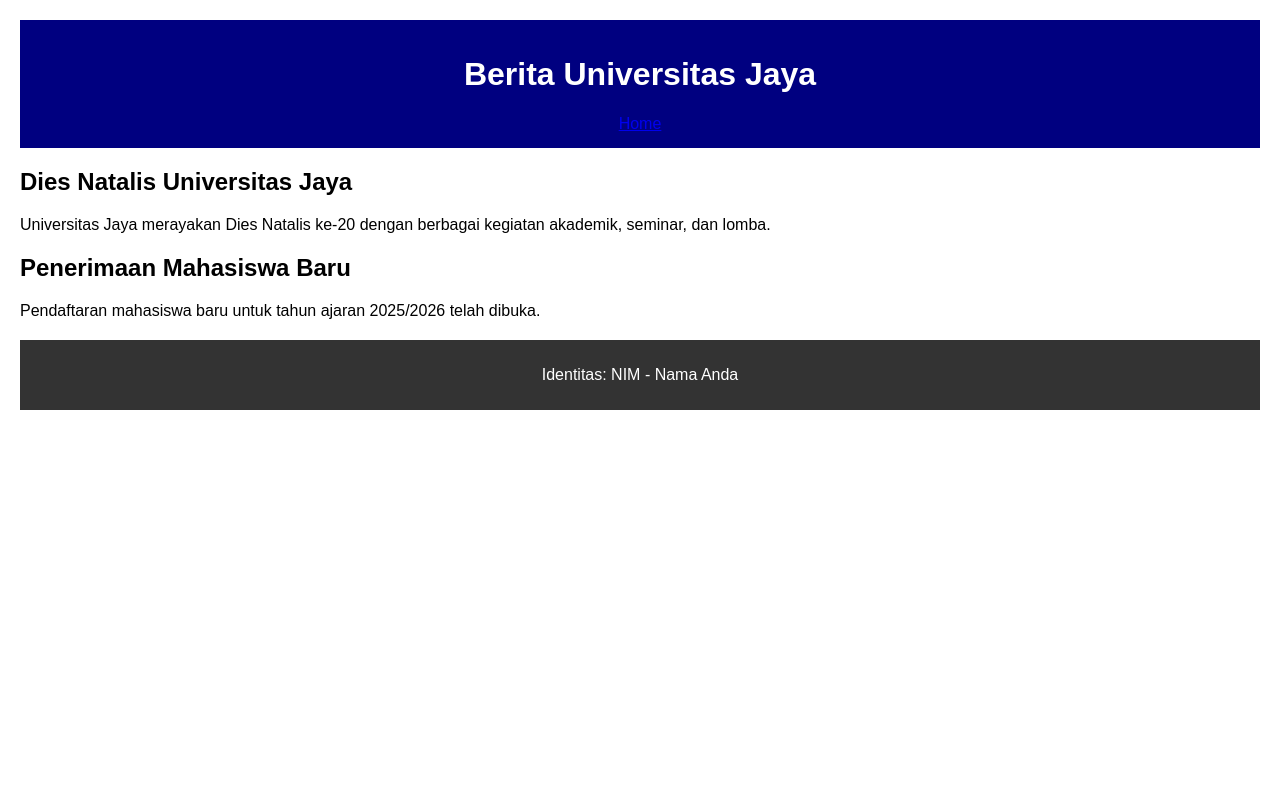
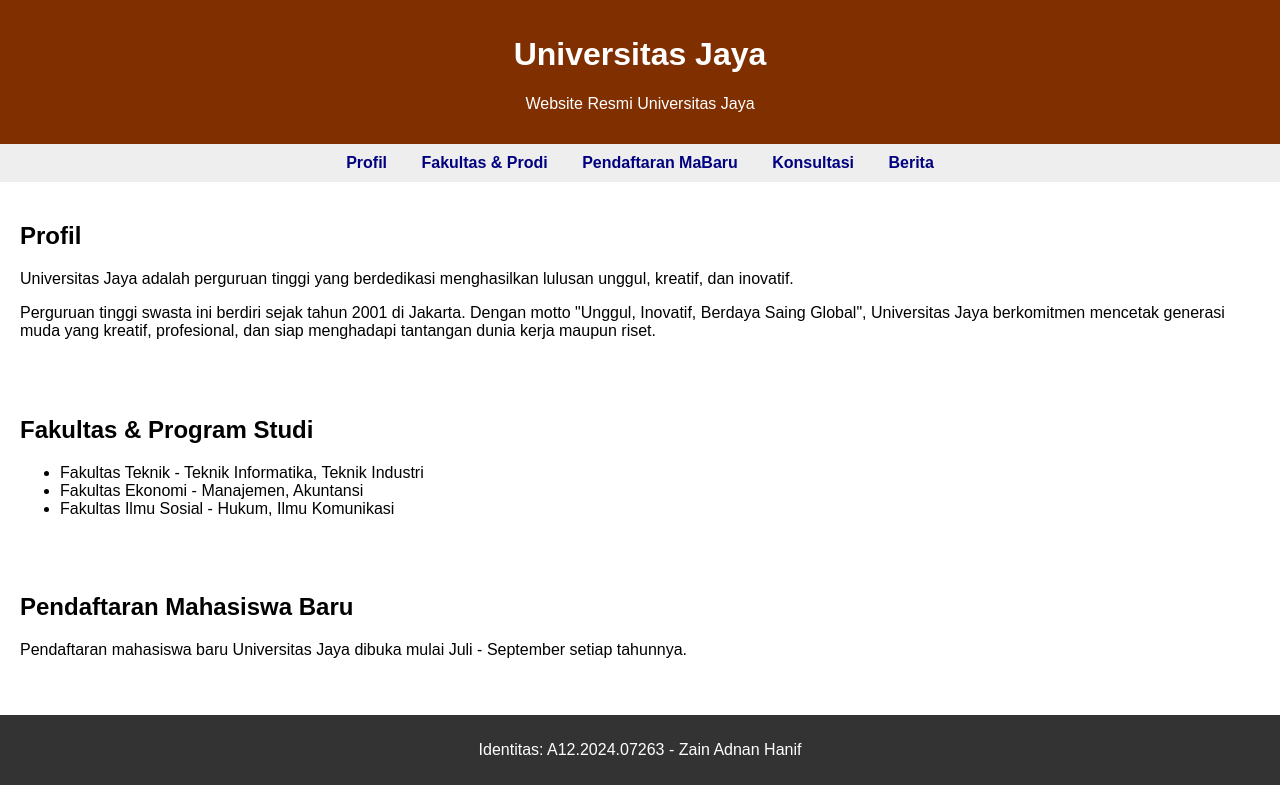
Before and after one commit to zenquessence/projek3, a plain HTML site: page berita.html in a window 1280 px wide. Drawn offline with Linux system fonts and the light colour scheme.

Commit message:
Update berita.html

```diff
--- a/berita.html
+++ b/berita.html
@@ -2,31 +2,52 @@
 <html lang="id">
 <head>
   <meta charset="UTF-8">
-  <title>Berita - Universitas Jaya</title>
+  <title>Universitas Jaya</title>
   <style>
-    body { font-family: Arial, sans-serif; margin: 20px; }
-    header { background: navy; color: white; padding: 15px; text-align: center; }
+    body { font-family: Arial, sans-serif; margin: 0; padding: 0; }
+    header { background: rgb(128, 47, 0); color: white; padding: 15px; text-align: center; }
+    nav { background: #eee; padding: 10px; text-align: center; }
+    nav a { margin: 0 15px; text-decoration: none; color: navy; font-weight: bold; }
     footer { background: #333; color: white; text-align: center; padding: 10px; margin-top: 20px; }
+    section { padding: 20px; }
   </style>
 </head>
 <body>
   <header>
-    <h1>Berita Universitas Jaya</h1>
-    <a href="index.html">Home</a>
+    <h1>Universitas Jaya</h1>
+    <p>Website Resmi Universitas Jaya</p>
   </header>
 
-  <article>
-    <h2>Dies Natalis Universitas Jaya</h2>
-    <p>Universitas Jaya merayakan Dies Natalis ke-20 dengan berbagai kegiatan akademik, seminar, dan lomba.</p>
-  </article>
+  <nav>
+    <a href="#profil">Profil</a>
+    <a href="#fakultas">Fakultas & Prodi</a>
+    <a href="#pendaftaran">Pendaftaran MaBaru</a>
+    <a href="konsultasi.html" target="_blank">Konsultasi</a>
+    <a href="berita.html" target="_blank">Berita</a>
+  </nav>
 
-  <article>
-    <h2>Penerimaan Mahasiswa Baru</h2>
-    <p>Pendaftaran mahasiswa baru untuk tahun ajaran 2025/2026 telah dibuka.</p>
-  </article>
+  <section id="profil">
+    <h2>Profil</h2>
+    <p>Universitas Jaya adalah perguruan tinggi yang berdedikasi menghasilkan lulusan unggul, kreatif, dan inovatif.</p>
+    <p>Perguruan tinggi swasta ini berdiri sejak tahun 2001 di Jakarta. Dengan motto "Unggul, Inovatif, Berdaya Saing Global", Universitas Jaya berkomitmen mencetak generasi muda yang kreatif, profesional, dan siap menghadapi tantangan dunia kerja maupun riset.</p>
+  </section>
+
+  <section id="fakultas">
+    <h2>Fakultas & Program Studi</h2>
+    <ul>
+      <li>Fakultas Teknik - Teknik Informatika, Teknik Industri</li>
+      <li>Fakultas Ekonomi - Manajemen, Akuntansi</li>
+      <li>Fakultas Ilmu Sosial - Hukum, Ilmu Komunikasi</li>
+    </ul>
+  </section>
+
+  <section id="pendaftaran">
+    <h2>Pendaftaran Mahasiswa Baru</h2>
+    <p>Pendaftaran mahasiswa baru Universitas Jaya dibuka mulai Juli - September setiap tahunnya.</p>
+  </section>
 
   <footer>
-    <p>Identitas: NIM - Nama Anda</p>
+    <p>Identitas: A12.2024.07263 - Zain Adnan Hanif</p>
   </footer>
 </body>
 </html>
```
